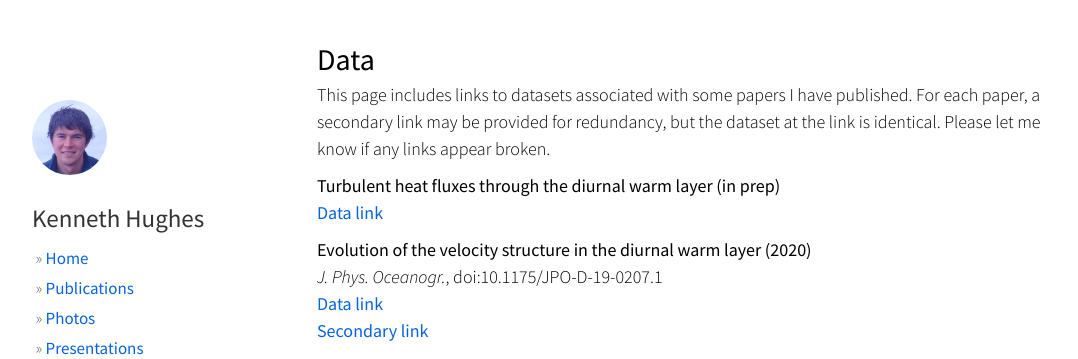
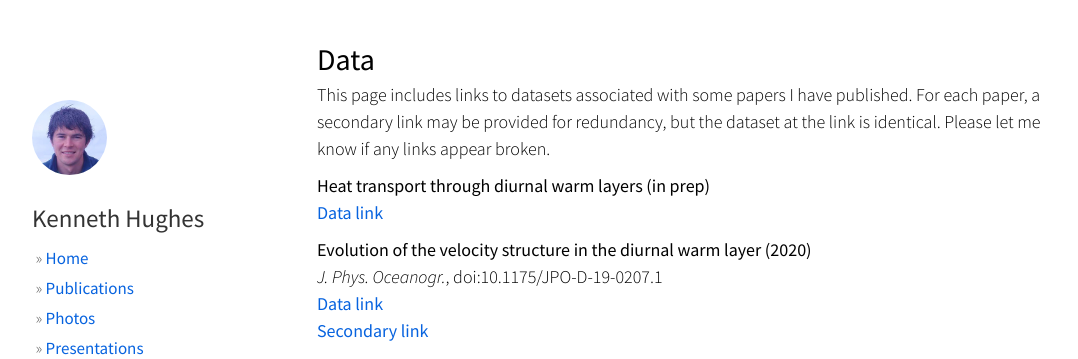
Before and after one commit to hugke729/hugke729.github.io, a Jekyll site: the page built from data/index.md, in a window 1280 px wide. Shown: the top 359 px of the page, without its empty margins (53-1131 px from the left). Built offline with Jekyll 4.4.1, drawn with Linux system fonts in a browser that asks for light colours; nearby versions of some CDN libraries.

Commit message:
Update name of heat flux paper

```diff
--- a/data/index.md
+++ b/data/index.md
@@ -9,7 +9,7 @@ css: publications
 
 This page includes links to datasets associated with some papers I have published. For each paper, a secondary link may be provided for redundancy, but the dataset at the link is identical. Please let me know if any links appear broken.
 
-__Turbulent heat fluxes through the diurnal warm layer (in prep)__
+__Heat transport through diurnal warm layers (in prep)__
 [Data link][heat_flux_link1]
 
 __Evolution of the velocity structure in the diurnal warm layer (2020)__
```
